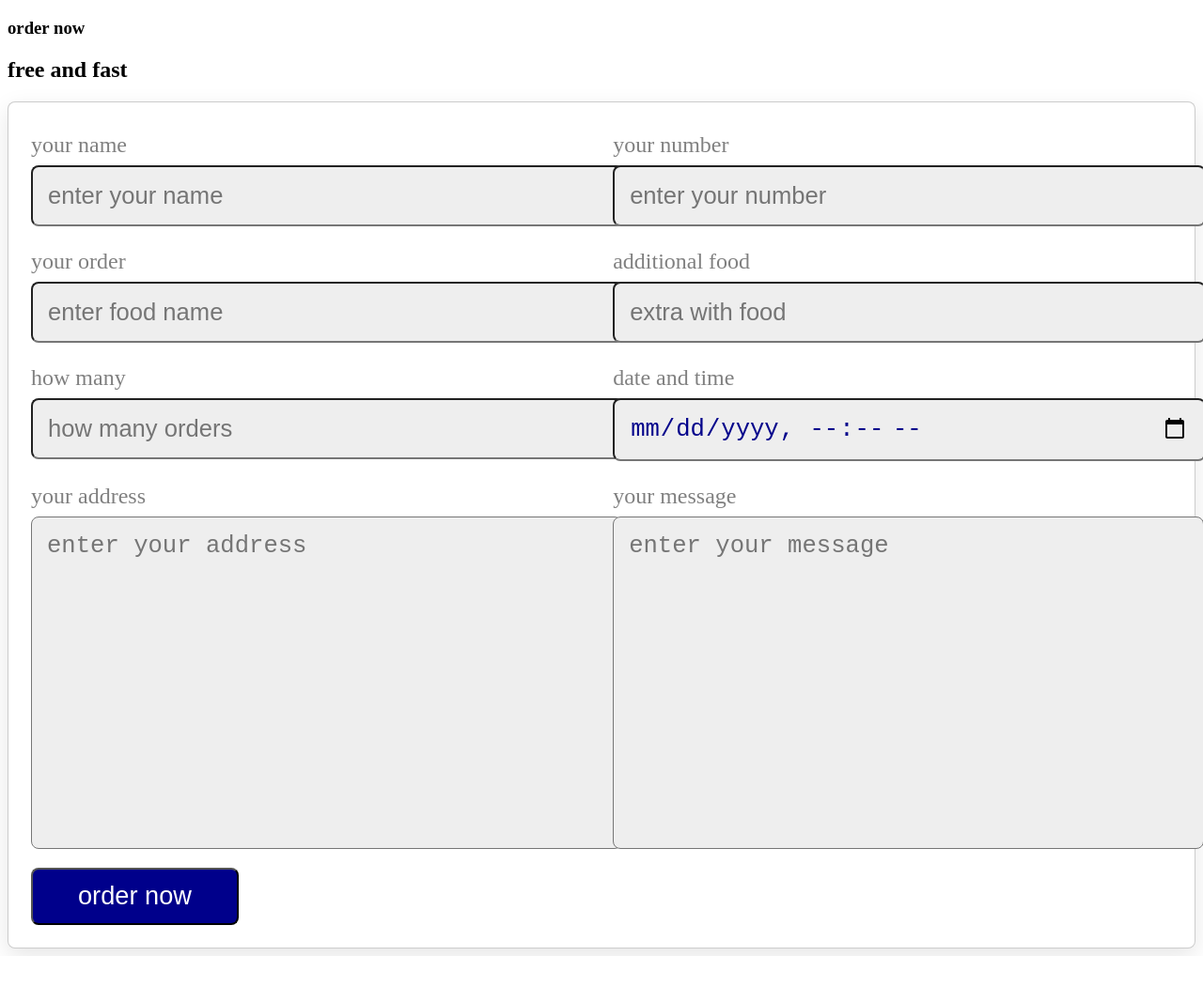
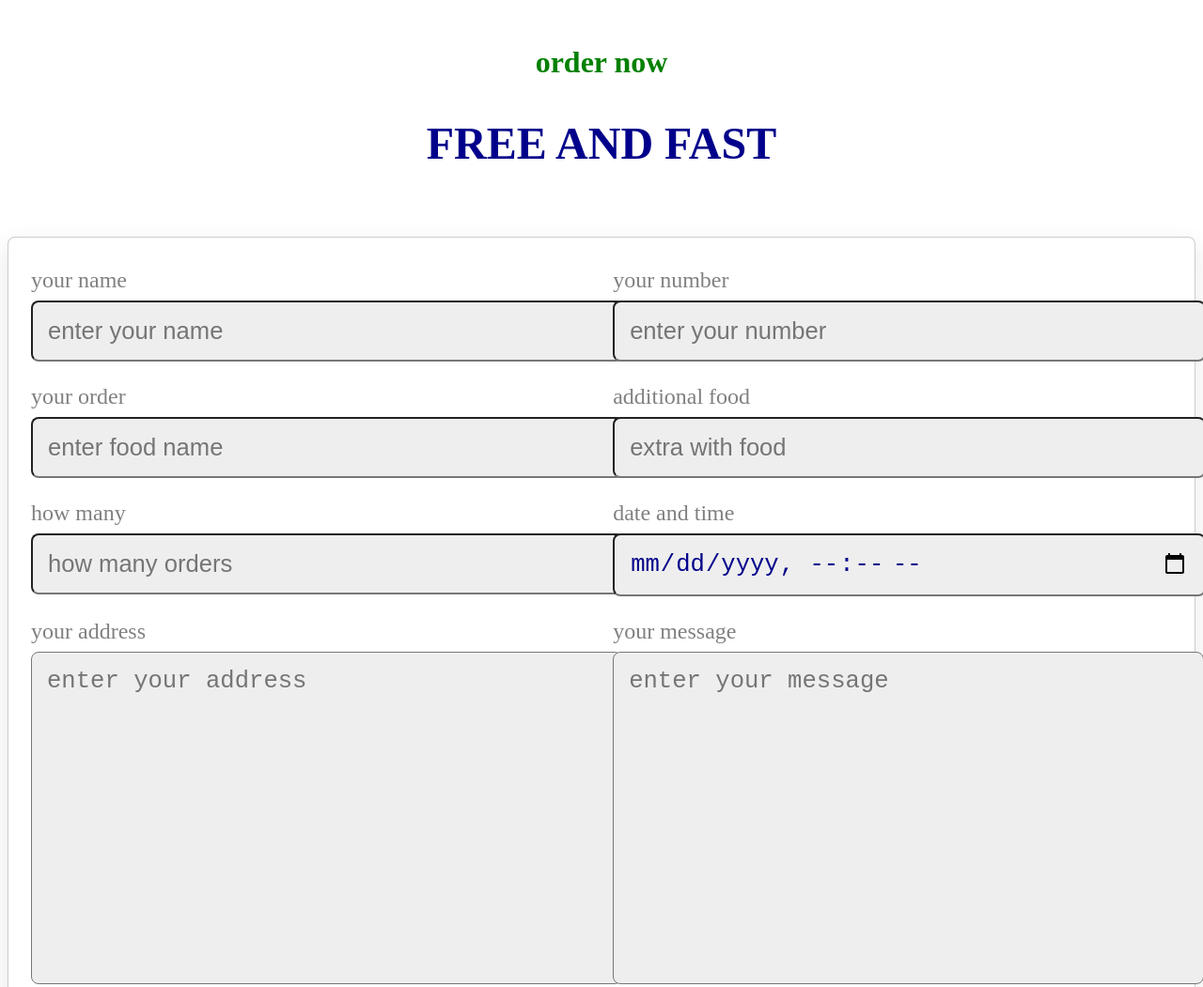
Before and after one commit to BennetKoerner/WebProg, a plain HTML site: page Website/orderPage.html in a window 1280 px wide. Shown: the top 1051 px of the page at 94% size. Before the commit the page ends 1018 px from the top, so only its background shows below. Drawn offline with Linux system fonts and the light colour scheme.

Commit message:
order page
heading style changed

```diff
--- a/Website/orderpageStyle.css
+++ b/Website/orderpageStyle.css
@@ -1,3 +1,17 @@
+.sub-heading{
+    text-align: center;
+    color:green;
+    font-size: 2rem;
+    padding-top: 1rem;
+}
+
+.heading{
+    text-align: center;
+    color:darkblue;
+    font-size: 3rem;
+    padding-bottom: 2rem;
+    text-transform: uppercase;
+}
 .btn{
     margin-top: 1rem;
     display: inline-block;
```
